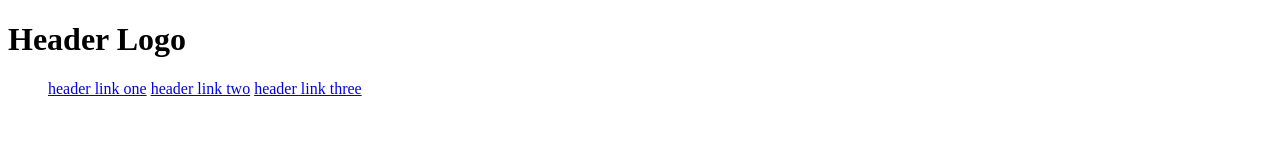
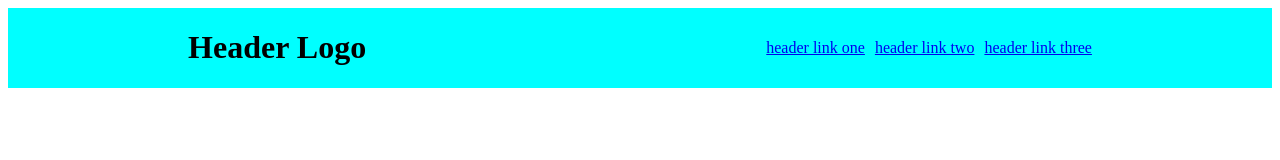
Before and after one commit to Piushhh/Landing-page, a plain HTML site: page index.html in a window 1280 px wide. Drawn offline with Linux system fonts and the light colour scheme.

Commit message:
style the header

```diff
--- a/index.html
+++ b/index.html
@@ -4,11 +4,12 @@
     <meta charset="UTF-8">
     <meta name="viewport" content="width=device-width, initial-scale=1.0">
     <title>Landing Page</title>
+    <link rel="stylesheet" href="styles.css">
 </head>
 <body>
-    <div>
+    <div class="top">
         <h1>Header Logo</h1>
-        <ul>
+        <ul class="headerLink" >
             <a href="/">header link one</a>
             <a href="/">header link two</a>
             <a href="/">header link three</a>
--- a/styles.css
+++ b/styles.css
@@ -0,0 +1,10 @@
+.top{
+    display: flex;
+    justify-content: space-around;
+    align-items: center;
+    background-color: aqua;
+}
+.headerLink{
+    display: flex;
+    gap: 10px;
+}
```
